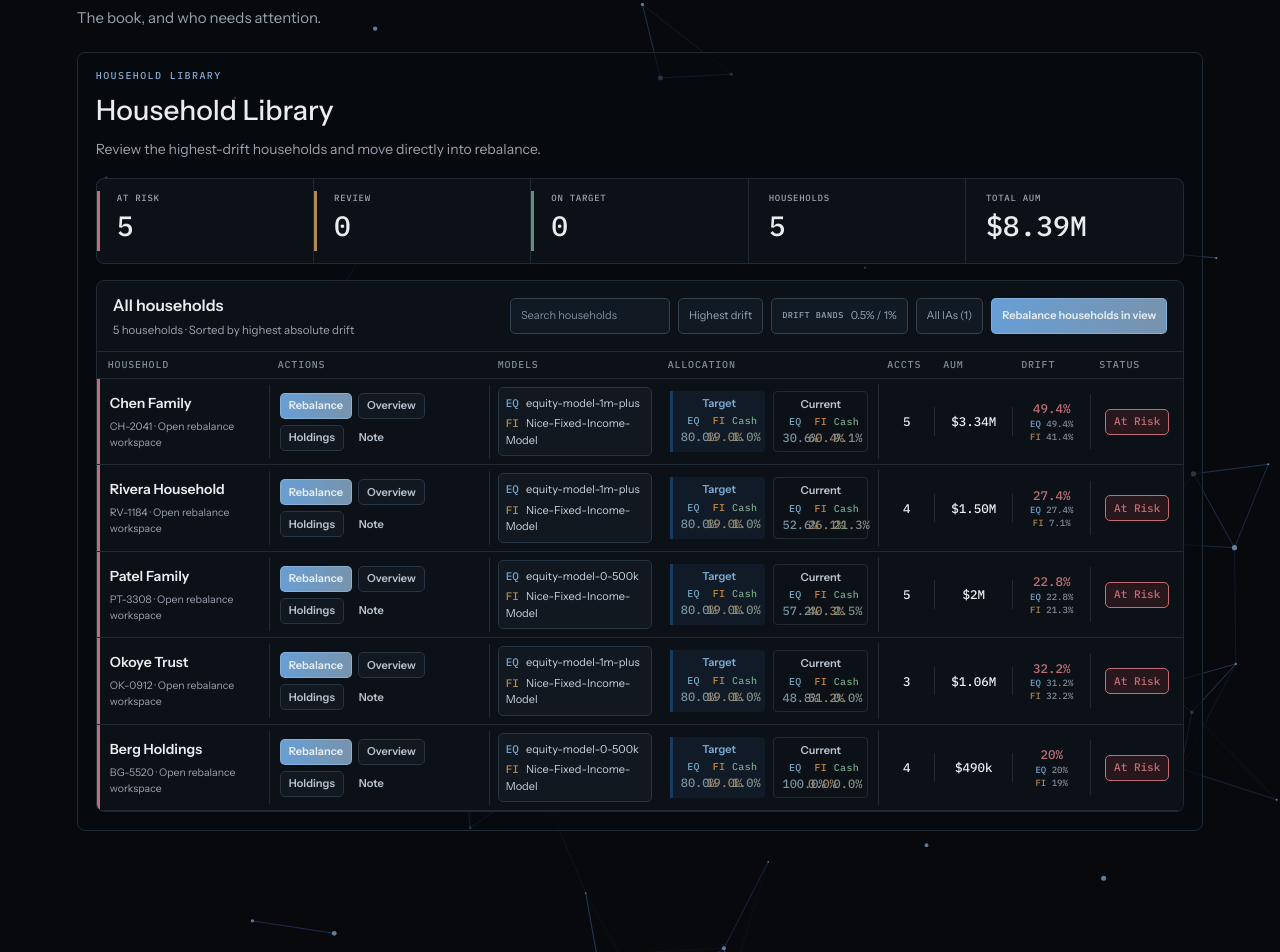
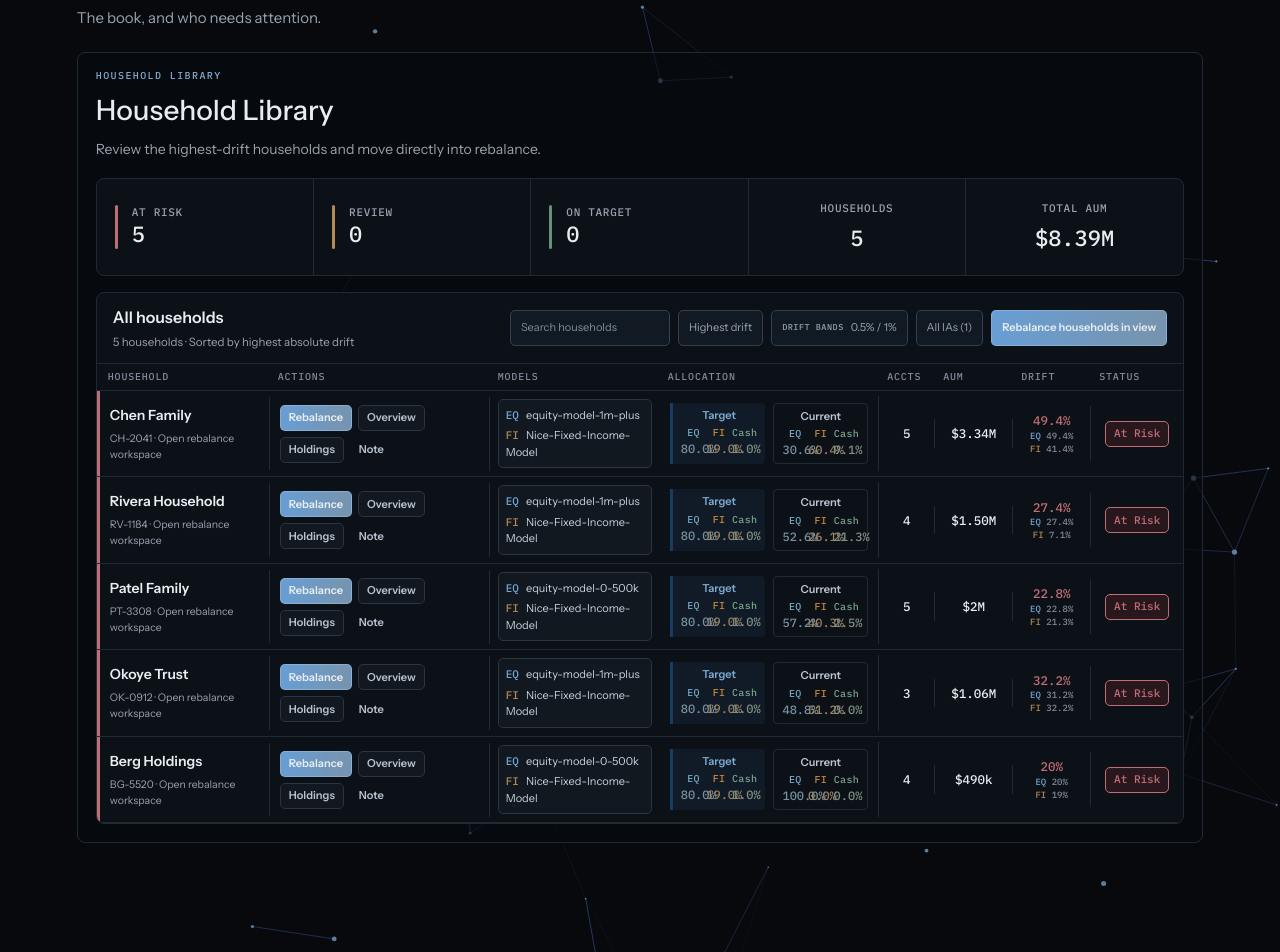
Before and after one commit to zfolan/laminarcorp-static-website, a React (Vite) app: page / in a window 1280 px wide. Shown: the part 945-1897 px from the top of the page. Built offline with nearby package versions, Linux system fonts and the light colour scheme.

Commit message:
style(ui): redesign household metric indicators
- Replace pseudo-elements with explicit accent icons
- Update metric layout with flexbox alignment
- Adjust font sizes and spacing for labels
- Standardize metric container padding and heights

```diff
--- a/src/components/stage/scenes/HouseholdsFrame.tsx
+++ b/src/components/stage/scenes/HouseholdsFrame.tsx
@@ -15,17 +15,26 @@ export const HouseholdsFrame = () => (
     </header>
 
     <div className="library__strip" aria-label="Household summary">
-      <div className="library__metric library__metric--risk">
+      <div className="library__metric library__metric--accent">
+        <i className="library__accent library__accent--risk" aria-hidden="true" />
+        <div>
           <span>At risk</span>
           <strong>{stageBook.strip.atRisk}</strong>
         </div>
-      <div className="library__metric library__metric--review">
+      </div>
+      <div className="library__metric library__metric--accent">
+        <i className="library__accent library__accent--review" aria-hidden="true" />
+        <div>
           <span>Review</span>
           <strong>{stageBook.strip.review}</strong>
         </div>
-      <div className="library__metric library__metric--target">
+      </div>
+      <div className="library__metric library__metric--accent">
+        <i className="library__accent library__accent--target" aria-hidden="true" />
+        <div>
           <span>On target</span>
           <strong>{stageBook.strip.onTarget}</strong>
+        </div>
       </div>
       <div className="library__metric">
         <span>Households</span>
--- a/src/index.css
+++ b/src/index.css
@@ -646,37 +646,46 @@ button { color: inherit; }
   background: #0c1118;
 }
 .library__metric {
-  position: relative;
-  min-height: 84px;
-  padding: 14px 16px 14px 20px;
+  display: flex;
+  flex-direction: column;
+  justify-content: center;
+  align-items: center;
+  gap: 8px;
+  min-height: 96px;
+  padding: 18px;
   border-right: 1px solid #202a35;
+  text-align: center;
+}
+.library__metric--accent {
+  flex-direction: row;
+  justify-content: flex-start;
+  align-items: center;
+  gap: 14px;
+  text-align: left;
 }
 .library__metric:last-child { border-right: 0; }
+.library__accent {
+  display: block;
+  width: 3px;
+  height: 44px;
+  border-radius: 2px;
+  flex-shrink: 0;
+}
+.library__accent--risk { background: #c16d76; }
+.library__accent--review { background: #b28a54; }
+.library__accent--target { background: #668f79; }
 .library__metric span {
   display: block;
   color: #98a3af;
-  font: 600 9px/1 'IBM Plex Mono', monospace;
-  letter-spacing: 0.08em;
+  font: 600 11px/1 'IBM Plex Mono', monospace;
+  letter-spacing: 0.7px;
   text-transform: uppercase;
 }
 .library__metric strong {
   display: block;
-  margin-top: 10px;
-  font: 500 28px/1 'IBM Plex Mono', monospace;
+  margin-top: 3px;
+  font: 500 22px/1.15 'IBM Plex Mono', monospace;
 }
-.library__metric--risk::before,
-.library__metric--review::before,
-.library__metric--target::before {
-  position: absolute;
-  top: 12px;
-  bottom: 12px;
-  left: 0;
-  width: 3px;
-  content: '';
-}
-.library__metric--risk::before { background: #c16d76; }
-.library__metric--review::before { background: #b28a54; }
-.library__metric--target::before { background: #668f79; }
 .library__queue {
   overflow: hidden;
   border: 1px solid #202a35;
```
Lines whose indentation alone changed are shown as unchanged.
